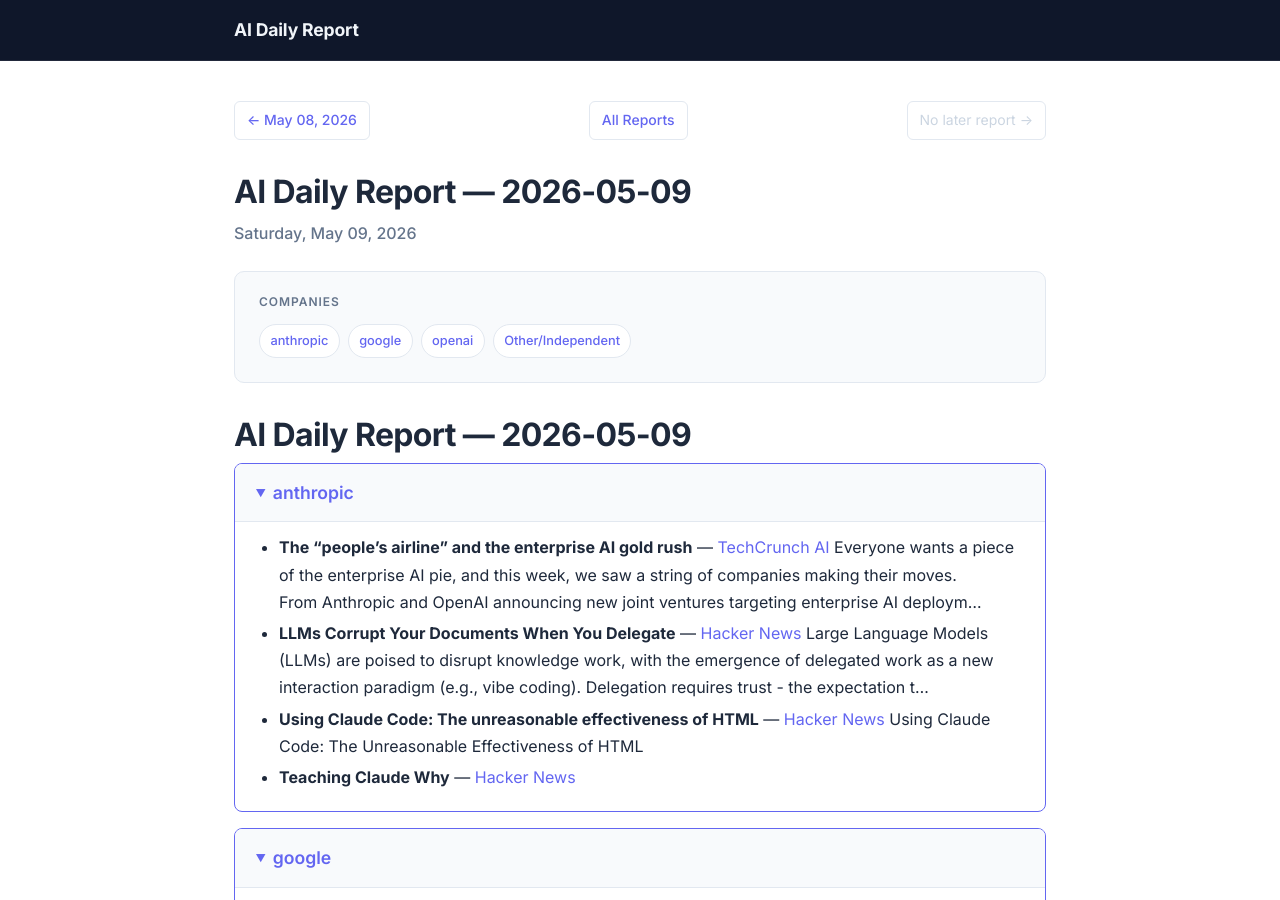
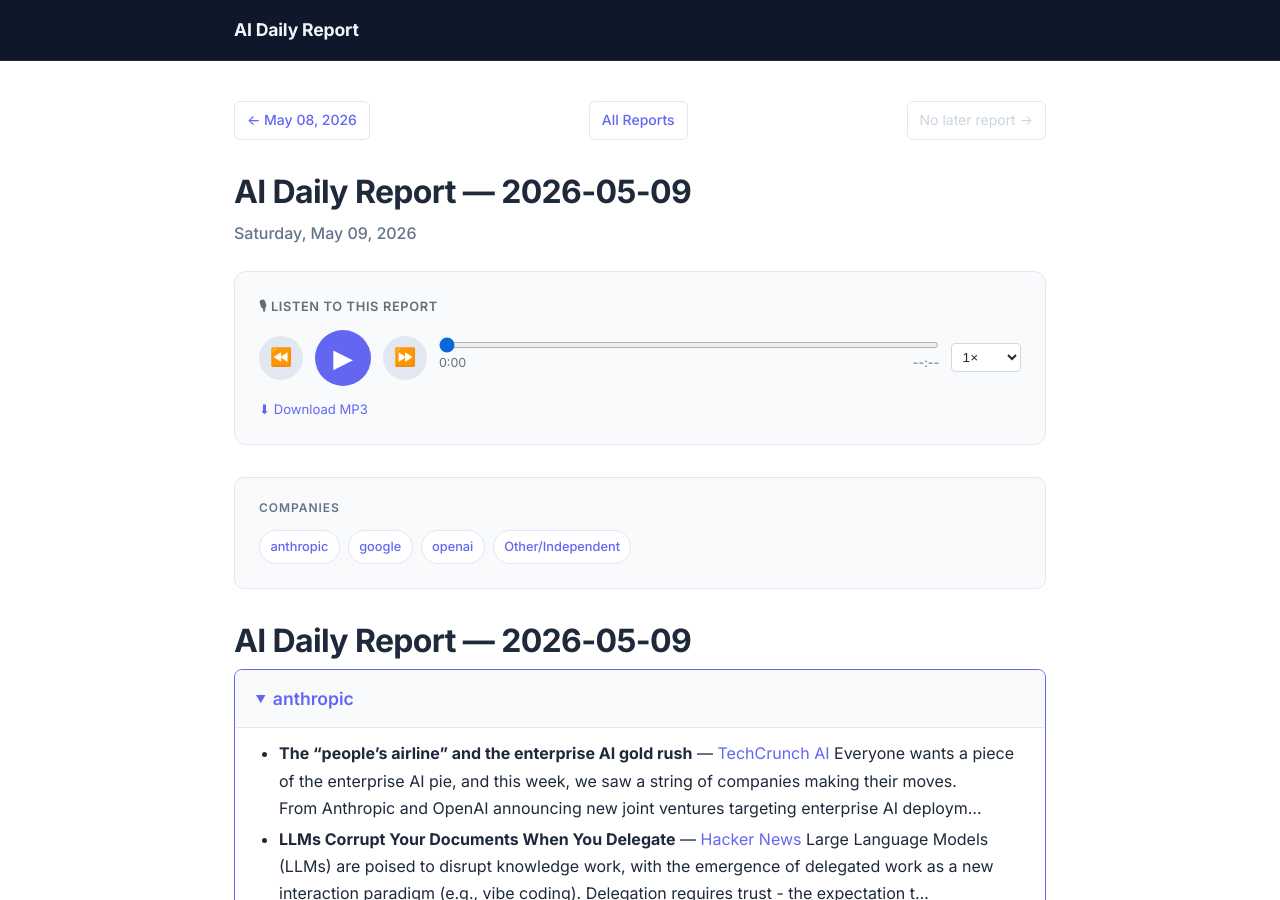
Before and after one commit to lankeami/ai-upskill, a Jekyll site: the page built from reports/2026-05-09.md, in a window 1280 px wide and 900 px high. Built offline with Jekyll 4.4.1, drawn with Linux system fonts in a browser that asks for light colours; some of the changed lines change nothing that is shown.

Commit message:
chore: add podcast URL to 2026-05-09 report

```diff
--- a/reports/2026-05-09.md
+++ b/reports/2026-05-09.md
@@ -4,6 +4,7 @@
 date: 2026-05-09
 companies: ["anthropic", "google", "openai", "Other/Independent"]
 item_count: 27
+podcast_url: "https://github.com/lankeami/ai-upskill/releases/download/podcast-2026-05-09/2026-05-09.mp3"
 ---
 
 # AI Daily Report — 2026-05-09
```
